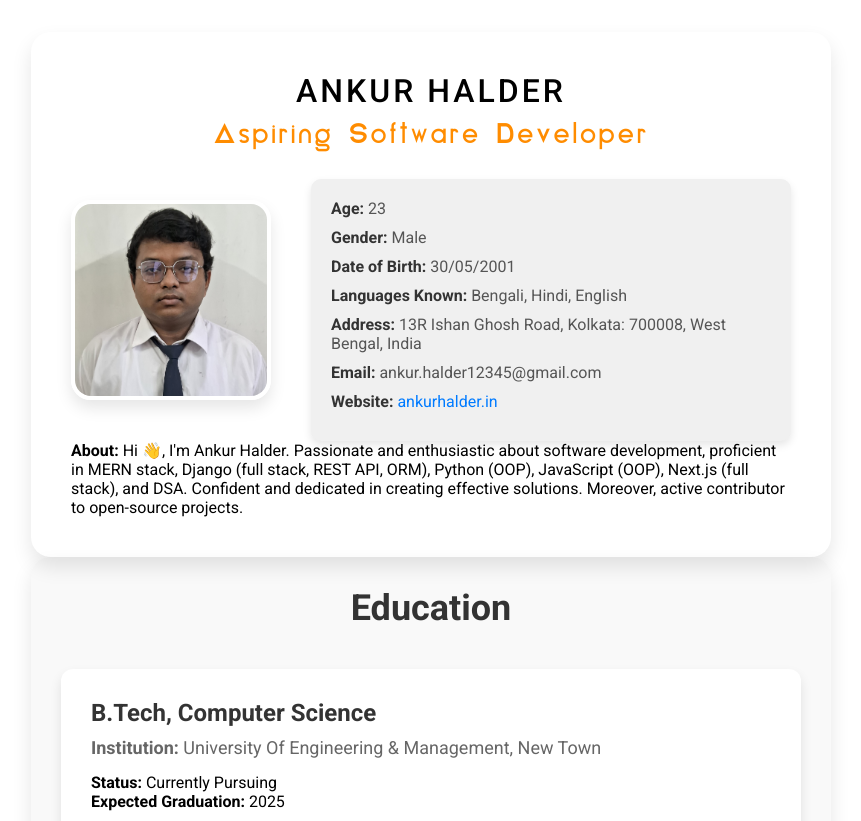
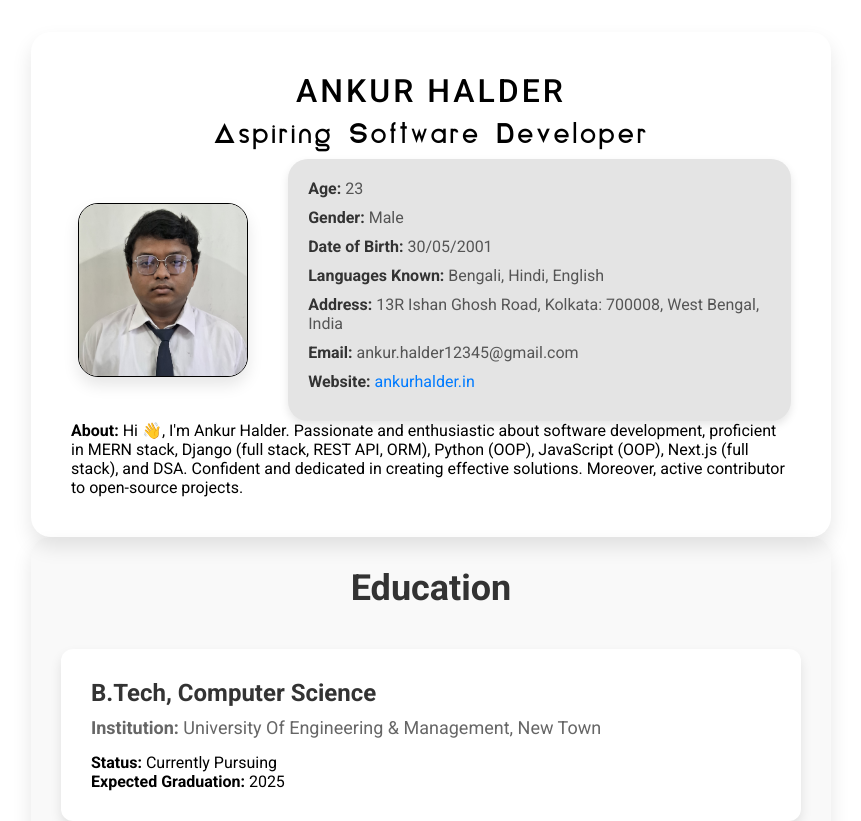
Before and after one commit to ankurhalder/resume, a React (Vite) app: page / in a window 1280 px wide. Shown: the top 821 px of the page, without its empty margins (209-1070 px from the left). Built offline with nearby package versions, Linux system fonts and the light colour scheme; a web font is replaced by a local one.

Commit message:
Update personalInfo.scss styling

```diff
--- a/styles/components/_personalInfo.scss
+++ b/styles/components/_personalInfo.scss
@@ -24,7 +24,7 @@
   .title {
     font-family: var(--font-elianto);
     font-size: var(--font-8);
-    color: var(--orange-4);
+    color: var(--black);
     font-weight: 500;
     letter-spacing: 2px;
     text-align: center;
@@ -35,11 +35,12 @@
     gap: 40px;
 
     .profile-image {
-      width: 200px;
-      height: 200px;
+      margin: 0 0 0 1%;
+      width: 100%;
+      max-width: 170px;
       object-fit: cover;
       border-radius: 20px;
-      border: 4px solid #ffffff;
+      border: 1px solid var(--black);
       box-shadow: 0 8px 16px var(--black-shadow-light);
       transition: transform 0.3s ease, filter 0.3s ease;
 
@@ -53,12 +54,10 @@
       flex: 1;
 
       .details {
-        margin-top: 20px;
-        background-color: #f0f0f0;
+        background-color: var(--white-3);
         padding: 20px;
-        border-radius: 10px;
+        border-radius: 20px;
         box-shadow: 0 4px 8px var(--black-shadow-light);
-      }
 
         .detail {
           margin-bottom: 10px;
@@ -88,6 +87,7 @@
         }
       }
     }
+  }
 
   &:before {
     content: "";
```
Lines whose indentation alone changed are shown as unchanged.
